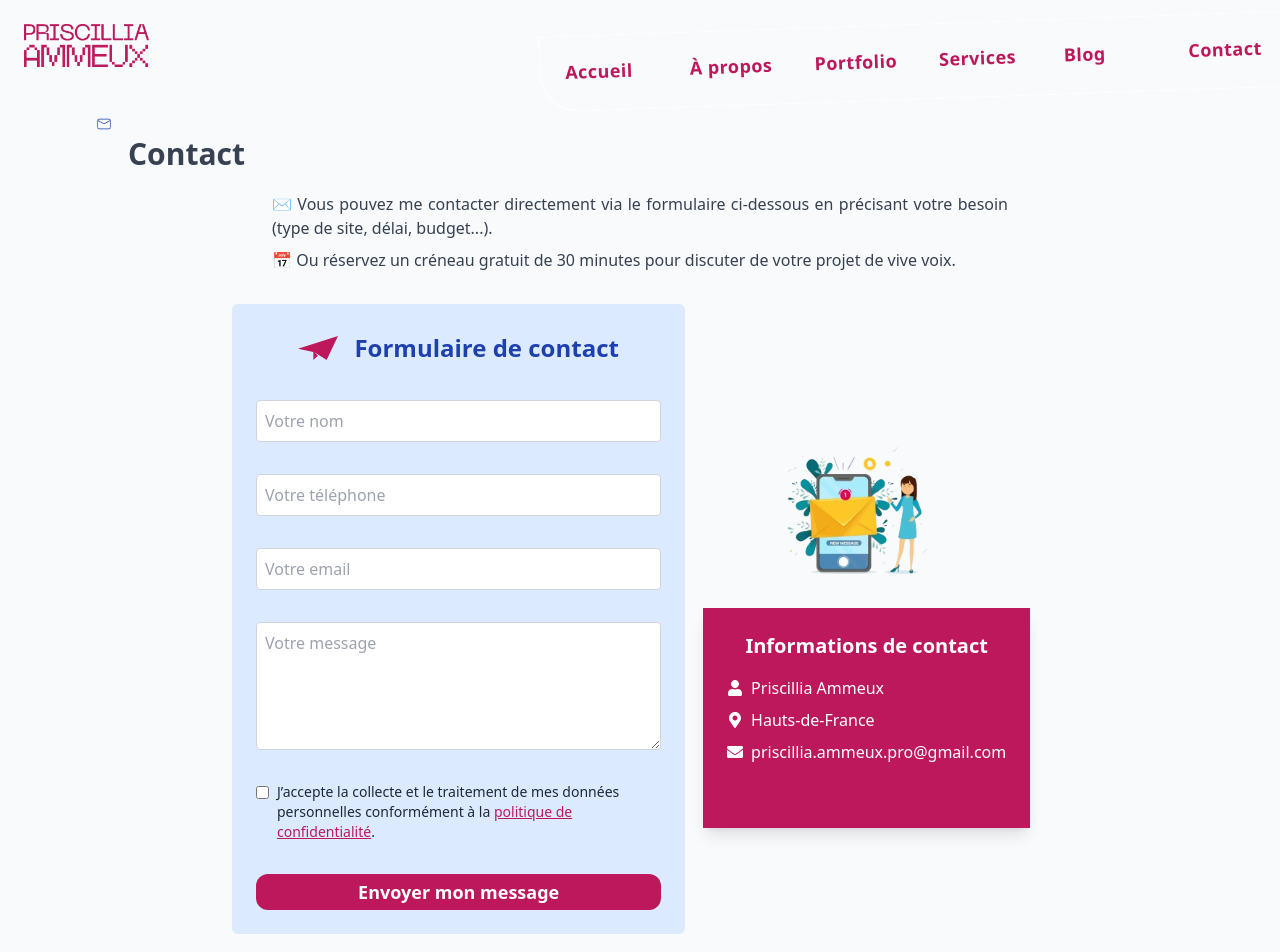
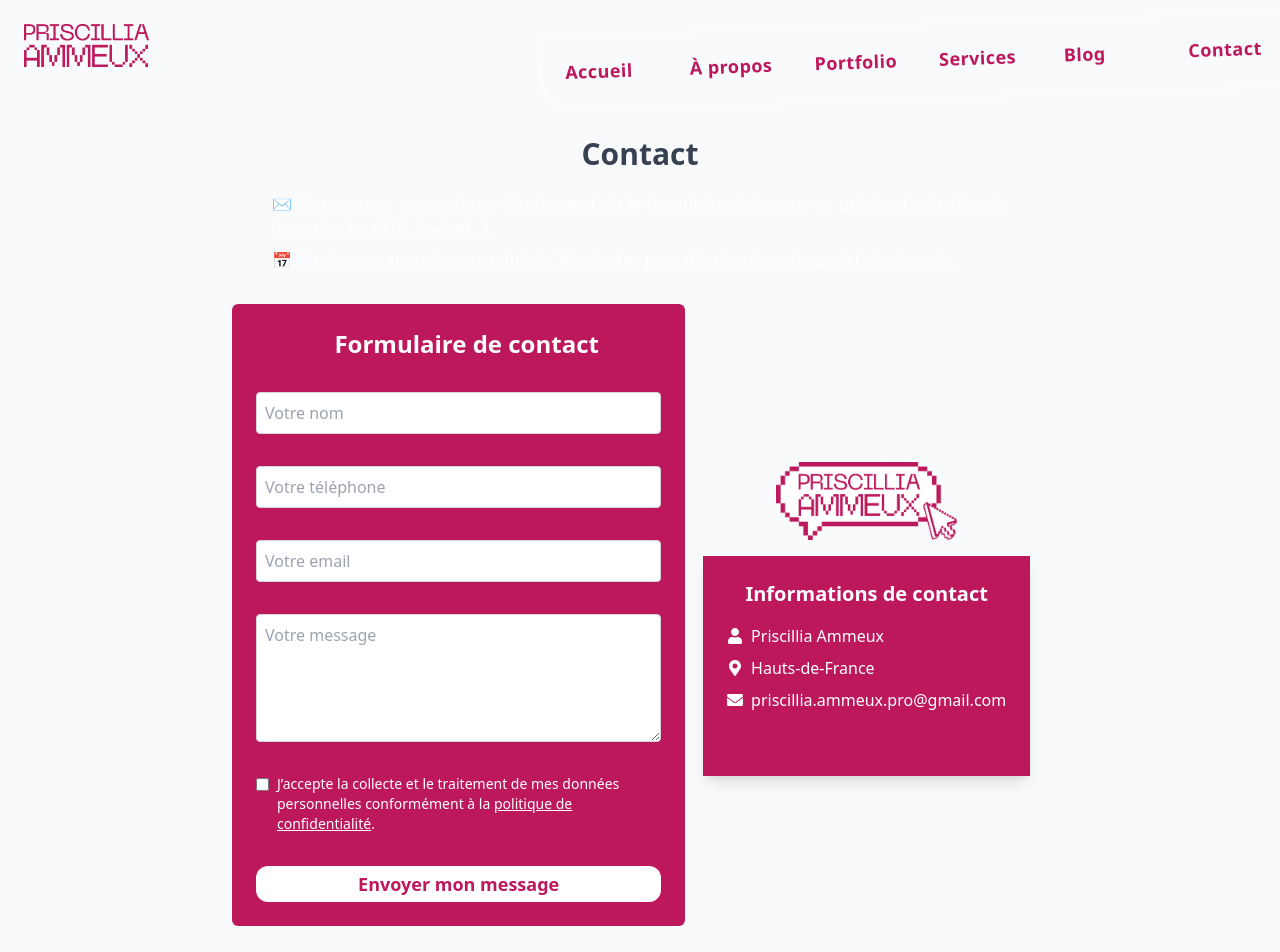
Before and after one commit to PriscilliaAmmeux/my_portfolio, a Next.js app: page /contact in a window 1280 px wide. Shown: the top 952 px of the page. Built offline with nearby package versions, Linux system fonts and the light colour scheme; a web font is replaced by a local one.

Commit message:
fix design

```diff
--- a/src/app/blog/page.tsx
+++ b/src/app/blog/page.tsx
@@ -35,7 +35,9 @@ export default function Blog() {
   return (
     <Layout>
       <section className="pt-4 sm:px-24">
-        <Title text="Blog" />
+        <div className="ml-4 sm:ml-2">
+          <Title text="Blog" />
+        </div>
         <div className="w-full container mx-auto px-3">
           <div className="md:grid md:grid-cols-3 gap-4">
             {sortedBlog.map((article) => (
--- a/src/app/components/form/form.tsx
+++ b/src/app/components/form/form.tsx
@@ -85,12 +85,11 @@ export default function Form({ className }: FormProps) {
   return (
     <form
       ref={form}
-      className={`p-6 mb-6 gap-4 flex flex-col w-full max-w-2xl p-2 bg-blue-100 rounded-md ${className}`}
+      className={`p-6 mb-6 gap-4 flex flex-col w-full max-w-2xl p-2 bg-pink-700 rounded-md ${className}`}
       onSubmit={sendEmail}
       noValidate>
       <div className="flex items-center justify-center mb-4">
-        <SiMinutemailer size={40} className="text-pink-700" />
-        <h2 className="ml-4 text-blue-800 text-2xl font-semibold">
+        <h2 className="ml-4 text-white text-2xl font-semibold">
           Formulaire de contact
         </h2>
       </div>
@@ -163,13 +162,13 @@ export default function Form({ className }: FormProps) {
           onChange={(e) => setAcceptedPrivacy(e.target.checked)}
           className="mt-1 mr-2"
         />
-        <label htmlFor="privacy" className="text-sm text-gray-800">
+        <label htmlFor="privacy" className="text-sm text-white">
           J’accepte la collecte et le traitement de mes données personnelles
           conformément à la{" "}
           <a
             href="/privacy"
             target="_blank"
-            className="text-pink-700 underline">
+            className=" underline hover:cursor-pointer">
             politique de confidentialité
           </a>
           .
@@ -179,6 +178,7 @@ export default function Form({ className }: FormProps) {
         type="submit"
         text="Envoyer mon message"
         ariaLabel={"Cliquez sur le bouton pour envoyer le message"}
+        variant="bgWhite"
       />
     </form>
   );
--- a/src/app/contact/page.tsx
+++ b/src/app/contact/page.tsx
@@ -27,13 +27,15 @@ export default function Contact() {
   return (
     <Layout>
       <section className="pt-4 sm:px-24">
-        <Title text="Contact" icon={CiMail} />
+        <div className="flex sm:justify-center ml-4 sm:ml-0">
+          <Title text="Contact" />
+        </div>
         <div className="mb-8 text-justify max-w-3xl mx-auto px-4 text-base text-gray-700">
-          <p className="mb-2">
+          <p className="mb-2 text-white">
             ✉️ Vous pouvez me contacter directement via le formulaire ci-dessous
             en précisant votre besoin (type de site, délai, budget...).
           </p>
-          <p>
+          <p className="mb-2 text-white">
             📅 Ou réservez un créneau gratuit de 30 minutes pour discuter de
             votre projet de vive voix.
           </p>
@@ -44,11 +46,11 @@ export default function Contact() {
           <div className="md:col-span-1"></div>
           <div className="md:col-span-2 flex flex-col items-center justify-center">
             <Image
-              src="/illustration-contact.webp"
+              src="/logo-bulle-rose.webp"
               alt="Illustration contact"
-              className="mb-2"
-              width={275}
-              height={275}
+              className="mb-4"
+              width={300}
+              height={300}
             />
             <InfoContact />
           </div>
--- a/src/app/project/page.tsx
+++ b/src/app/project/page.tsx
@@ -21,7 +21,9 @@ export default function Project() {
   return (
     <Layout>
       <section className="pt-4 pb-10 sm:px-24">
-        <Title text="Mes projets" />
+        <div className="ml-4 sm:ml-0">
+          <Title text="Mes projets" />
+        </div>
         <div className="grid grid-cols-1 sm:grid-cols-3 md:grid-cols-4 gap-4 container mx-auto mx-4 justify-items-stretch">
           {projects.map((project) => (
             <ProjectCard
--- a/src/app/ui/about/about.tsx
+++ b/src/app/ui/about/about.tsx
@@ -4,10 +4,10 @@ import Link from "next/link";
 
 export default function About() {
   return (
-    <section className="pt-10 pb-10">
+    <section className="pt-6 pb-6 lg:pt-10 lg:pb-10">
       <Me />
       <Link
-        className="flex justify-center items-center mt-4 mb-8"
+        className="flex justify-center items-center mt-4 mb-4 lg:mb-8"
         href="/contact"
         aria-label="Aller à la page contact">
         <Button type="button" text="Me contacter" ariaLabel="Contact" />
--- a/src/app/ui/infoContact/infoContact.tsx
+++ b/src/app/ui/infoContact/infoContact.tsx
@@ -6,9 +6,7 @@ export default function InfoContact() {
   return (
     <Card
       className="w-full sm:w-1/2"
-      Icon={MdContactPhone}
-      title="Informations de contact"
-      color="bg-blue-100">
+      title="Informations de contact">
       <div className="flex flex-col space-y-2">
         <div className="flex items-center space-x-2">
           <FaUser />
@@ -18,7 +16,7 @@ export default function InfoContact() {
           <FaMapMarkerAlt />
           <p>Hauts-de-France</p>
         </div>
-        <div className="flex items-center space-x-2 cursor hover:text-pink-600">
+        <div className="flex items-center space-x-2 cursor hover:underline">
           <FaEnvelope />
           <a href="mailto:priscillia.ammeux.pro@gmail.com">
             priscillia.ammeux.pro@gmail.com
--- a/src/app/ui/layout/layout.tsx
+++ b/src/app/ui/layout/layout.tsx
@@ -2,11 +2,16 @@ import { switchThemeDuration } from "@/app/constants/switchThemeDuration";
 import Footer from "@/app/ui/footer/footer";
 import Navigation from "@/app/ui/navigation/navigation";
 import { ppNeueMachina } from "../fonts";
+import Logo from "../logo/logo";
 
 export default function Layout({ children }: { children: React.ReactNode }) {
   return (
     <section
       className={`${ppNeueMachina.variable} flex flex-col min-h-screen bg-slate-50 bg-pink-100 dark:bg-gray-700 text-gray-700 dark:text-white ${switchThemeDuration}`}>
+      <div className="lg:hidden flex justify-center mt-4">
+        <Logo width={100} height={60} />
+      </div>
+
       <Navigation />
       {children}
       <Footer />
--- a/src/app/ui/testimonial/testimonial.tsx
+++ b/src/app/ui/testimonial/testimonial.tsx
@@ -2,13 +2,11 @@ import Title from "../title/title";
 
 export default function Testimonial() {
   return (
-    <section className="py-12 px-4">
+    <section className="mt-4 max-w-4xl mx-auto">
+      <blockquote className="bg-pink-700 p-8 shadow-lg text-center">
         <div className="flex justify-center">
           <Title text="Témoignages" />
         </div>
-
-      <div className="mt-12 max-w-4xl mx-auto">
-        <blockquote className="bg-pink-700 p-8 shadow-lg text-center">
         <div className="text-6xl text-pink-300 font-serif leading-none mb-4">
           "
         </div>
@@ -18,8 +16,8 @@ export default function Testimonial() {
           Priscillia m'a orientée pour remodeler le site avec plus de
           simplicité, plus adapté afin de répondre plus justement aux attentes
           de chacun. Ma pratique et la manière dont je vois les choses par
-            rapport aux prestations proposées évoluent, il m'a suffi d'envoyer
-            un message à Priscillia et nous retravaillons déjà dessus !
+          rapport aux prestations proposées évoluent, il m'a suffi d'envoyer un
+          message à Priscillia et nous retravaillons déjà dessus !
         </p>
 
         <div className="flex justify-center mb-4">
@@ -35,13 +33,10 @@ export default function Testimonial() {
             <span className="block text-white font-semibold text-lg">
               Stéphanie HEUDRE
             </span>
-              <span className="text-pink-200 text-sm">
-                Praticienne bien-être
-              </span>
+            <span className="text-pink-200 text-sm">Praticienne bien-être</span>
           </cite>
         </footer>
       </blockquote>
-      </div>
     </section>
   );
 }
```
Also changed, not shown: public/illustration-contact.webp (deleted), public/spaceverse.webp (deleted). Lines whose indentation alone changed are shown as unchanged.
